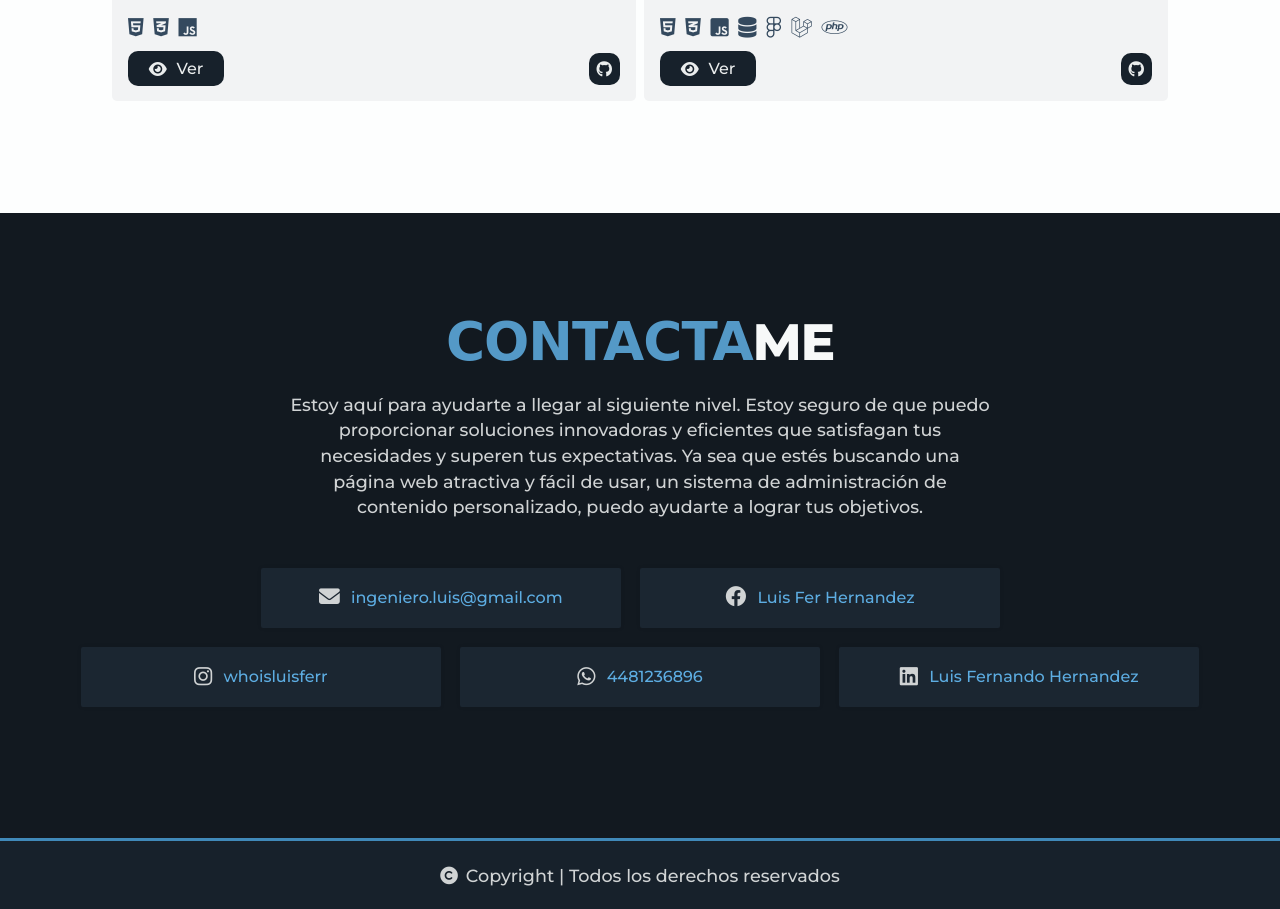
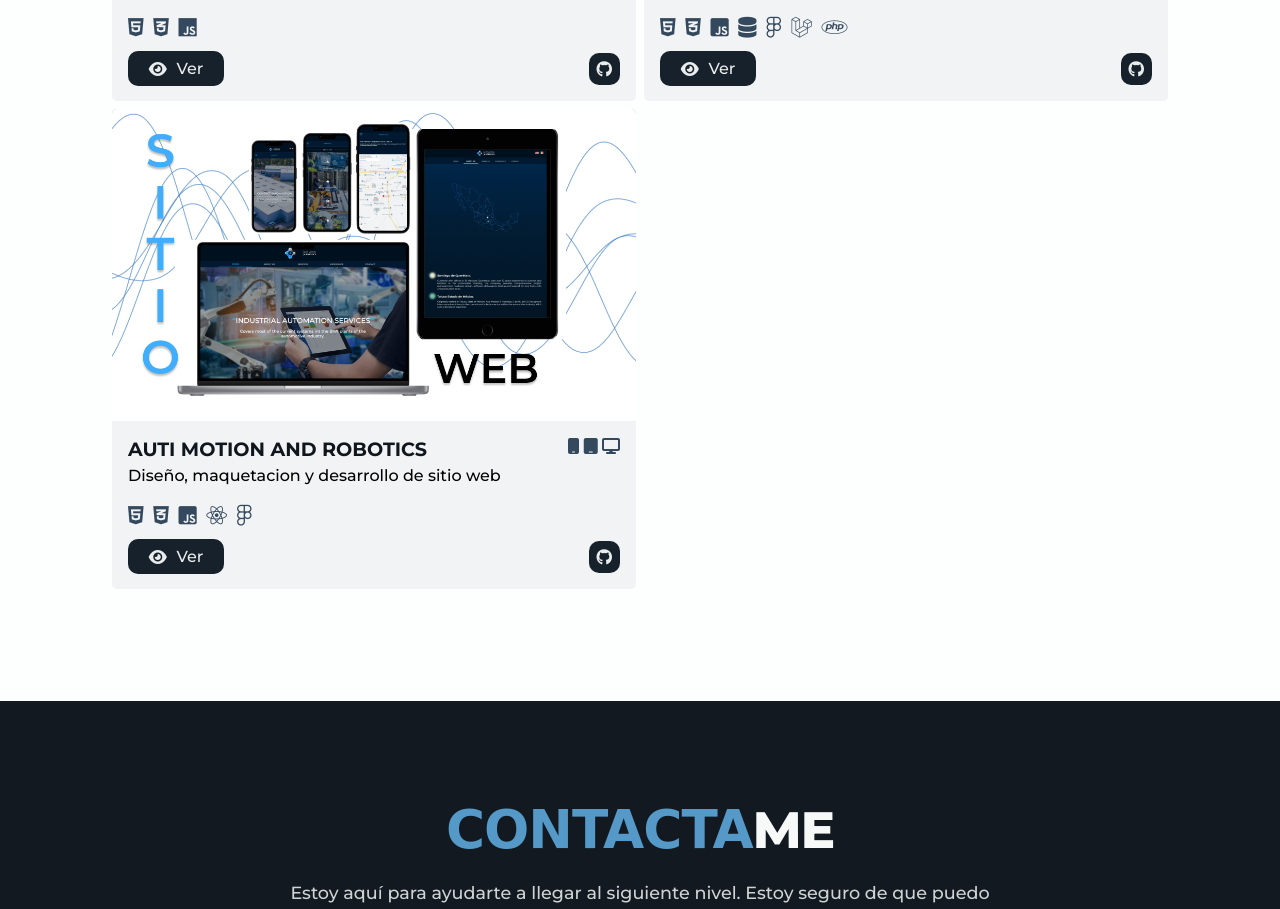
Before and after one commit to luis28fer-hr/portafolio-web, a plain HTML site: page index.html in a window 1280 px wide. Shown: the part 3782-4691 px from the top of the page. Drawn offline with Linux system fonts and the light colour scheme; a web font is replaced by a local one.

Commit message:
Proyecto nuevo

```diff
--- a/index.html
+++ b/index.html
@@ -206,7 +206,8 @@
                                 <i class="fa-brands fa-js" title="JS"></i>
                             </div>
                             <div class="item-opciones">
-                                <a href="https://luis28fer-hr.github.io/" target="_blank"><i class="fa-solid fa-eye"></i> Ver</a>
+                                <a href="https://luis28fer-hr.github.io/" target="_blank"><i
+                                        class="fa-solid fa-eye"></i> Ver</a>
                                 <a href="https://github.com/luis28fer-hr?tab=repositories" target="_blank"
                                     title="Ir al repositorio" class="opc-git"><i class="fa-brands fa-github"></i></a>
                             </div>
@@ -247,7 +248,36 @@
                             </div>
                         </div>
                     </div>
+                    <div class="grid-item-experience" id="grid-experience-auti">
+                        <div class="item-img" id="carrusel-auti">
+                            <div class="filtro"></div>
+                            <img src="/img/auti/mockSitio.png" alt="Mock Auti">
+                            <img src="/img/auti/mockDiseño.png" alt="Mock Auti">
+                            <img src="/img/auti/mockSecciones.png" alt="Mock Auti">
 
+                        </div>
+                        <div class="item-descripcion">
+                            <h3>Auti Motion and Robotics</h3>
+                            <p>Diseño, maquetacion y desarrollo de sitio web</p>
+                            <div class="item-tecnologias">
+                                <i class="fa-brands fa-html5" title="HTML"></i>
+                                <i class="fa-brands fa-css3-alt" title="CSS"></i>
+                                <i class="fa-brands fa-square-js" title="JS"></i>
+                                <i class="fa-brands fa-react" title="React"></i>
+                                <i class="fa-brands fa-figma" title="FIGMA"></i>
+                            </div>
+                            <div class="item-opciones">
+                                <a href="https://automotion-and-robotics.netlify.app/" target="_blank"><i class="fa-solid fa-eye"></i> Ver</a>
+                                <a href="https://github.com/luis28fer-hr?tab=repositories" target="_blank"
+                                    title="Ir al repositorio" class="opc-git"><i class="fa-brands fa-github"></i></a>
+                            </div>
+                            <div class="size">
+                                <i class="fa-solid fa-mobile" title="Tamaños pequeños"></i>
+                                <i class="fa-solid fa-tablet" title="Tamaños medianos"></i>
+                                <i class="fa-solid fa-display" title="Tamaños grandes"></i>
+                            </div>
+                        </div>
+                    </div>
                 </div>
             </div>
         </section>
@@ -289,7 +319,6 @@
             <span class="hidden"><i class="fa-solid fa-copyright"></i>Copyright | Todos los derechos reservados</span>
         </footer>
     </main>
-    <div id="ultimo"></div>
 
 </body>
 
--- a/js/services-active.js
+++ b/js/services-active.js
@@ -107,3 +107,39 @@ gridMacuin.addEventListener('mouseleave', () => {
 });
 
 showImageMacuin(currentIndexMacuin);
+
+
+// tercer carrusel
+const gridAuti = document.getElementById('grid-experience-auti');
+const itemImgAuti = document.getElementById('carrusel-auti');
+const imagesAuti = itemImgAuti.querySelectorAll('img');
+
+let currentIndexAuti = 0;
+let intervalIdAuti = null;
+
+function showImageAuti(index) {
+  imagesAuti.forEach((img, i) => {
+    if (i === index) {
+      img.classList.add('active');
+    } else {
+      img.classList.remove('active');
+    }
+  });
+}
+
+function nextImageAuti() {
+  currentIndexAuti = (currentIndexAuti + 1) % imagesAuti.length;
+  showImageAuti(currentIndexAuti);
+}
+
+gridAuti.addEventListener('mouseenter', () => {
+  intervalIdAuti = setInterval(nextImageAuti, 4000);
+});
+
+gridAuti.addEventListener('mouseleave', () => {
+  clearInterval(intervalIdAuti);
+  currentIndexAuti = 0; // Regresar al primer índice cuando el cursor sale
+  showImageAuti(currentIndexAuti); // Mostrar la primera imagen
+});
+
+showImageAuti(currentIndexAuti);
```
Also changed, not shown: img/auti/mockDiseño.png (added), img/auti/mockSecciones.png (added), img/auti/mockSitio.png (added).
